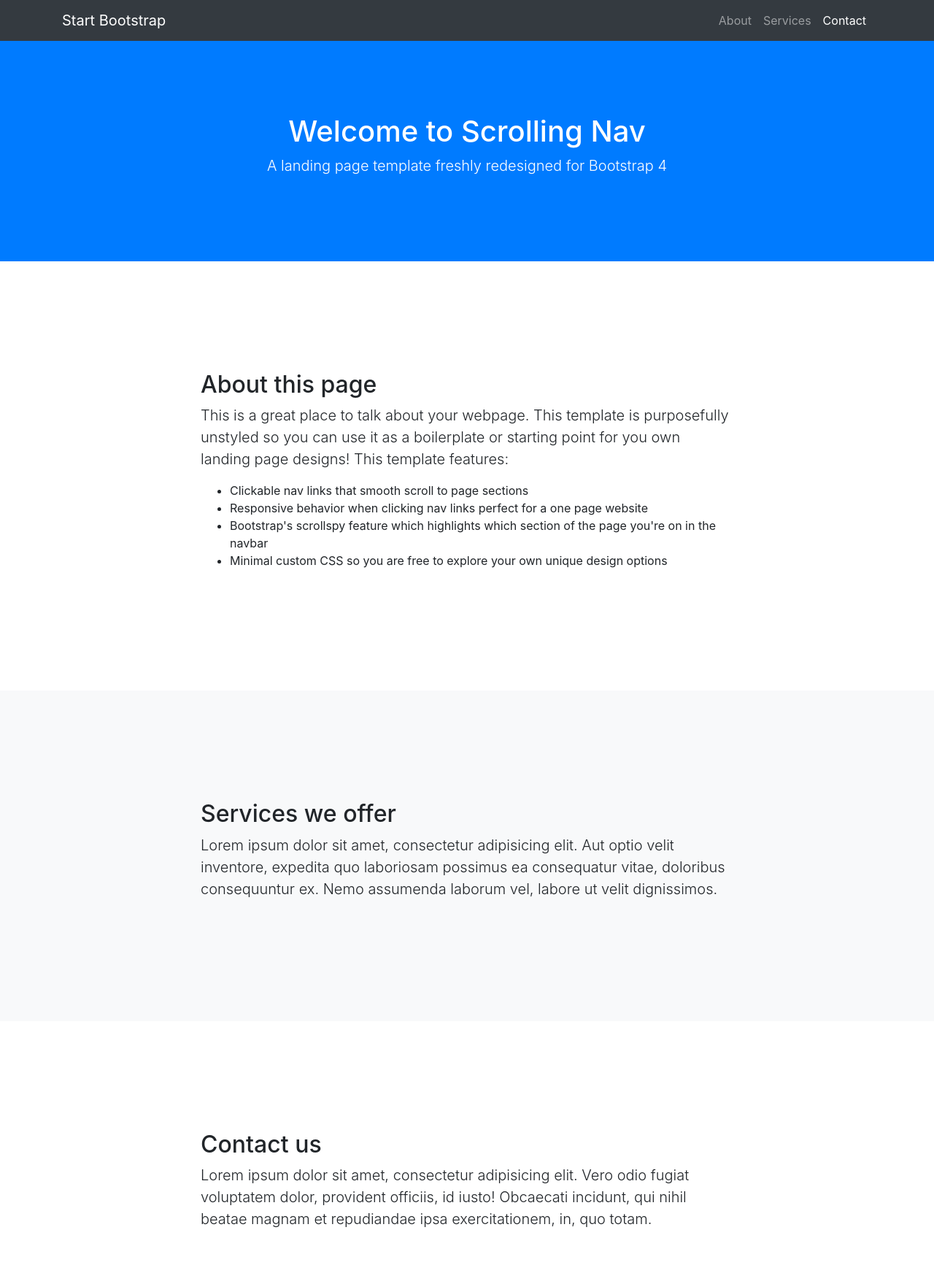
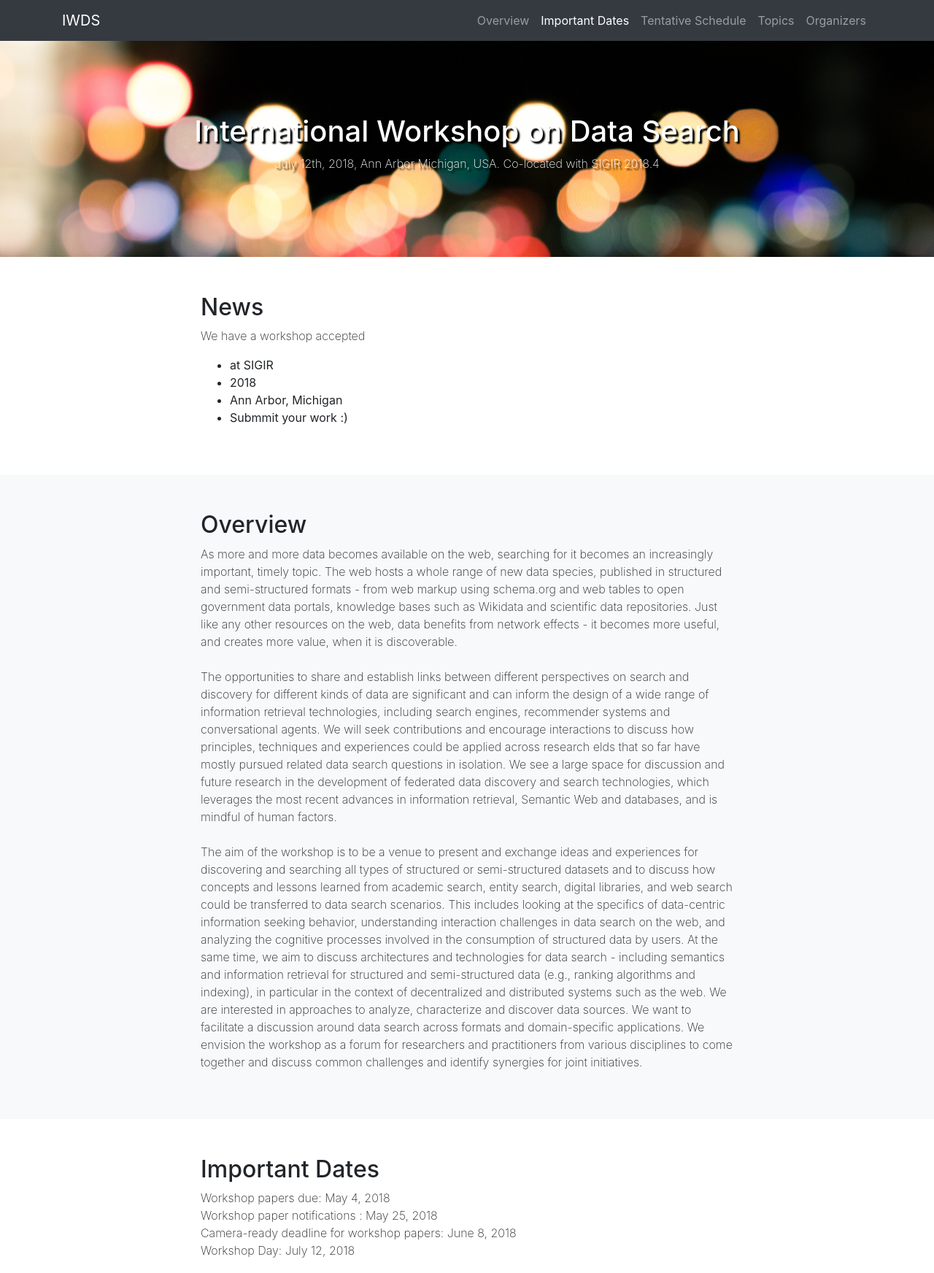
Before and after one commit to datasearch-ws/2018, a plain HTML site: page index.html in a window 1280 px wide. Shown: the top 1744 px of the page at 73% size. Drawn offline with Linux system fonts and the light colour scheme.

Commit message:
adding content

```diff
--- /dev/null
+++ b/css/styles.css
@@ -0,0 +1,22 @@
+.top-bar-image {
+
+  background-image: url('../images/web.jpg');
+  background-position: center center;
+  -webkit-background-size: cover;
+       -moz-background-size: cover;
+       -o-background-size: cover;
+       background-size: cover;
+}
+
+.text-center {
+  text-shadow: 3px 3px 2px black;
+}
+
+.lead {
+  font-size: 1rem;
+    font-weight: 200;
+}
+
+section {
+  padding: 50px 0px;
+}
--- a/index.html
+++ b/index.html
@@ -8,13 +8,14 @@
     <meta name="description" content="">
     <meta name="author" content="">
 
-    <title>Scrolling Nav - Start Bootstrap Template</title>
+    <title>International Workshop on Data Search</title>
 
     <!-- Bootstrap core CSS -->
     <link href="vendor/bootstrap/css/bootstrap.min.css" rel="stylesheet">
 
     <!-- Custom styles for this template -->
     <link href="css/scrolling-nav.css" rel="stylesheet">
+    <link href="css/styles.css" rel="stylesheet" style="width:auto" >
 
   </head>
 
@@ -23,67 +24,119 @@
     <!-- Navigation -->
     <nav class="navbar navbar-expand-lg navbar-dark bg-dark fixed-top" id="mainNav">
       <div class="container">
-        <a class="navbar-brand js-scroll-trigger" href="#page-top">Start Bootstrap</a>
+        <a class="navbar-brand js-scroll-trigger" href="#page-top">IWDS</a>
         <button class="navbar-toggler" type="button" data-toggle="collapse" data-target="#navbarResponsive" aria-controls="navbarResponsive" aria-expanded="false" aria-label="Toggle navigation">
           <span class="navbar-toggler-icon"></span>
         </button>
         <div class="collapse navbar-collapse" id="navbarResponsive">
           <ul class="navbar-nav ml-auto">
             <li class="nav-item">
-              <a class="nav-link js-scroll-trigger" href="#about">About</a>
+              <a class="nav-link js-scroll-trigger" href="#overview">Overview</a>
             </li>
             <li class="nav-item">
-              <a class="nav-link js-scroll-trigger" href="#services">Services</a>
+              <a class="nav-link js-scroll-trigger" href="#dates">Important Dates</a>
             </li>
             <li class="nav-item">
-              <a class="nav-link js-scroll-trigger" href="#contact">Contact</a>
+              <a class="nav-link js-scroll-trigger" href="#contact">Tentative Schedule</a>
+            </li>
+            <li class="nav-item">
+              <a class="nav-link js-scroll-trigger" href="#contact">Topics</a>
+            </li>
+            <li class="nav-item">
+              <a class="nav-link js-scroll-trigger" href="#contact">Organizers</a>
             </li>
           </ul>
         </div>
       </div>
     </nav>
 
-    <header class="bg-primary text-white">
+  <!--  <img class="banner" src="/images/web.jpg" alt="" /> -->
+
+    <header class="bg-primary text-white top-bar-image">
       <div class="container text-center">
-        <h1>Welcome to Scrolling Nav</h1>
-        <p class="lead">A landing page template freshly redesigned for Bootstrap 4</p>
+        <h1>International Workshop on Data Search</h1>
+        <p class="lead"> July 12th, 2018, Ann Arbor Michigan, USA. Co-located with SIGIR 2018.4</p>
       </div>
     </header>
 
-    <section id="about">
+    <section id="news">
       <div class="container">
         <div class="row">
           <div class="col-lg-8 mx-auto">
-            <h2>About this page</h2>
-            <p class="lead">This is a great place to talk about your webpage. This template is purposefully unstyled so you can use it as a boilerplate or starting point for you own landing page designs! This template features:</p>
+            <h2>News</h2>
+            <p class="lead">We have a workshop accepted</p>
             <ul>
-              <li>Clickable nav links that smooth scroll to page sections</li>
-              <li>Responsive behavior when clicking nav links perfect for a one page website</li>
-              <li>Bootstrap's scrollspy feature which highlights which section of the page you're on in the navbar</li>
-              <li>Minimal custom CSS so you are free to explore your own unique design options</li>
+              <li>at SIGIR</li>
+              <li>2018</li>
+              <li>Ann Arbor, Michigan</li>
+              <li>Submmit your work :)</li>
             </ul>
           </div>
         </div>
       </div>
     </section>
 
-    <section id="services" class="bg-light">
+    <section id="overview" class="bg-light">
       <div class="container">
         <div class="row">
           <div class="col-lg-8 mx-auto">
-            <h2>Services we offer</h2>
-            <p class="lead">Lorem ipsum dolor sit amet, consectetur adipisicing elit. Aut optio velit inventore, expedita quo laboriosam possimus ea consequatur vitae, doloribus consequuntur ex. Nemo assumenda laborum vel, labore ut velit dignissimos.</p>
+            <h2>Overview</h2>
+              <p class="lead">As more and more data becomes available on the web, searching for it becomes an increasingly important, timely topic. The web hosts a whole range of new data species, published in structured and semi-structured formats - from web markup using schema.org and web tables to open government data portals, knowledge bases such as Wikidata and scientific data repositories. Just like any other resources on the web, data benefits from network effects - it becomes more      useful, and creates more value, when it is discoverable. <br><br>
+
+                The opportunities to share and establish links between different perspectives on search and discovery for different kinds of data are significant and can inform the design of a wide range of information retrieval technologies, including search engines, recommender systems and conversational agents. We will seek contributions and encourage interactions to discuss how principles, techniques and experiences could be applied across research  elds that so far have mostly pursued related data search questions in isolation. We see a large space for discussion and future research in the development of federated data discovery and search technologies, which leverages the most recent advances in information retrieval, Semantic Web and databases, and is mindful of human factors. <br><br>
+
+                The aim of the workshop is to be a venue to present and exchange ideas and experiences for discovering and searching all types of structured or semi-structured datasets and to discuss how concepts and lessons learned from academic search, entity search, digital libraries, and web search could be transferred to data search scenarios. This includes looking at the specifics of data-centric information seeking behavior, understanding interaction challenges in data search on the web, and analyzing the cognitive processes involved in the consumption of structured data by users. At the same time, we aim to discuss architectures and technologies for data search - including semantics and information retrieval for structured and semi-structured data (e.g., ranking algorithms and indexing), in particular in the context of decentralized and distributed systems such as the web. We are interested in approaches to analyze, characterize and discover data sources. We want to facilitate a discussion around data search across formats and domain-specific applications. We envision the workshop as a forum for researchers and practitioners from various disciplines to come together and discuss common challenges and identify synergies for joint initiatives. <br>
+             </p>
           </div>
         </div>
       </div>
     </section>
 
-    <section id="contact">
+
+    <section id="dates">
       <div class="container">
         <div class="row">
           <div class="col-lg-8 mx-auto">
-            <h2>Contact us</h2>
-            <p class="lead">Lorem ipsum dolor sit amet, consectetur adipisicing elit. Vero odio fugiat voluptatem dolor, provident officiis, id iusto! Obcaecati incidunt, qui nihil beatae magnam et repudiandae ipsa exercitationem, in, quo totam.</p>
+            <h2>Important Dates</h2>
+              <p class="lead">
+                Workshop papers due: May 4, 2018 <br>
+                Workshop paper notifications : May 25,  2018 <br>
+                Camera-ready deadline for workshop papers: June 8, 2018 <br>
+                Workshop Day: July 12, 2018 <br>
+
+             </p>
+          </div>
+        </div>
+      </div>
+    </section>
+
+    <section id="topics" class="bg-light">
+      <div class="container">
+        <div class="row">
+          <div class="col-lg-8 mx-auto">
+            <h2>Topics</h2>
+              <p class="lead">
+              xxxxx list
+
+             </p>
+          </div>
+        </div>
+      </div>
+    </section>
+
+
+    <section id="Organizers">
+      <div class="container">
+        <div class="row">
+          <div class="col-lg-8 mx-auto">
+            <h2>Organizers</h2>
+            <p class="lead">
+              Paul Groth, Elsevier Labs <br>
+              Laura Koesten, The Open Data Institute <br>
+              Philipp Mayr, GESIS Leibniz-Institute for the Social Sciences <br>
+              Maarten de Rijke, University of Amsterdam <br>
+              Elena Simperl, University of Southampton <br>
+            </p>
           </div>
         </div>
       </div>
```
Also changed, not shown: package.json (deleted, +0 -37 lines), images/web.jpg (added), images/web1.jpg (added), 3 other files.
